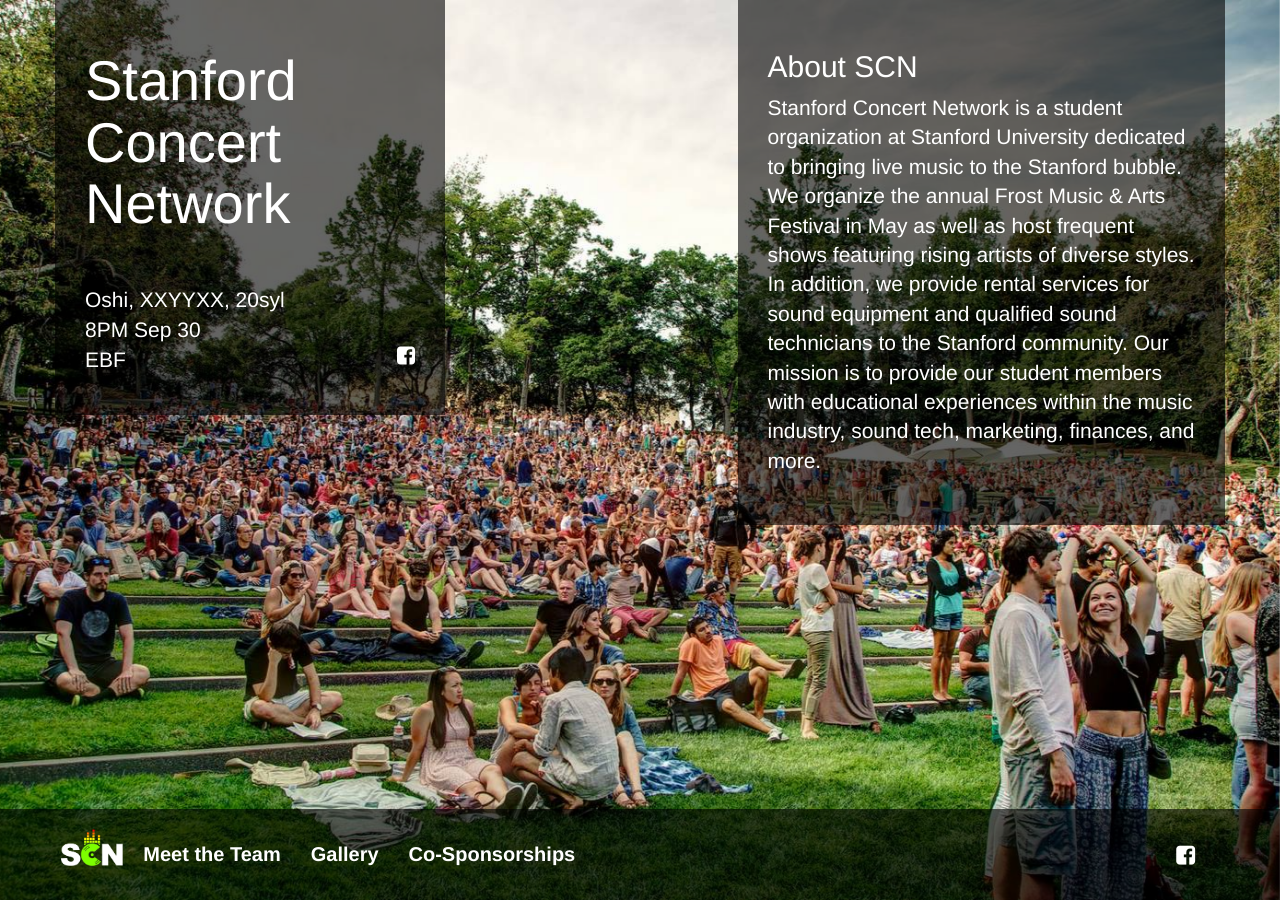
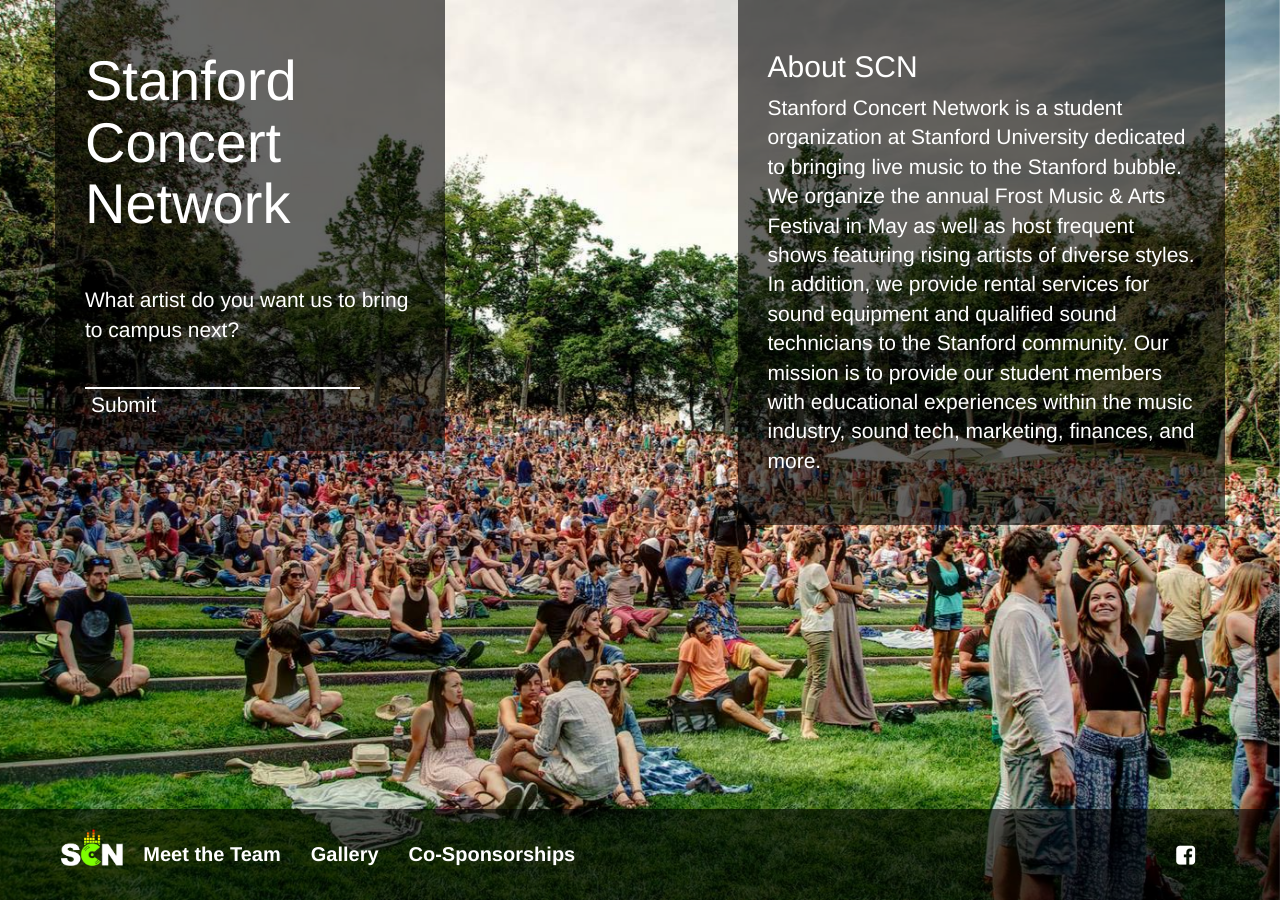
Before and after one commit to StanfordConcertNetwork/scn.stanford.edu, a Jekyll site: the page built from index.html, in a window 1280 px wide. Built offline with Jekyll 4.4.1, drawn with Linux system fonts in a browser that asks for light colours; nearby versions of some CDN libraries.

Commit message:
Add artist suggestion to home page

```diff
--- a/_layouts/default.html
+++ b/_layouts/default.html
@@ -17,6 +17,7 @@
 
     <script src="//cdnjs.cloudflare.com/ajax/libs/jquery/3.1.0/jquery.min.js"></script>
     <script src="//cdnjs.cloudflare.com/ajax/libs/twitter-bootstrap/3.3.7/js/bootstrap.min.js"></script>
+    <script src="/assets/js/main.js"></script>
 </head>
 
 <body>
--- a/assets/css/main.css
+++ b/assets/css/main.css
@@ -69,6 +69,24 @@
 
 .caption .col a {
     color: #fff;
+}
+
+#suggest-input {
+    background: none;
+    border: none;
+    border-bottom: 2px white solid;
+    font-size: 1.5em;
+}
+
+#suggest-btn {
+    background: none;
+    border: none;
+    font-size: 1.5em;
+}
+
+#suggest-input:focus,
+#suggest-btn:focus {
+    outline: none;
 }
 
 /* NAVBAR */
--- /dev/null
+++ b/assets/js/main.js
@@ -0,0 +1,15 @@
+$(document).ready(function (){
+    $("#suggest-btn").click(function (){
+        slack = 'https://hooks.slack.com/services/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';
+        payload = {
+            text: $("#suggest-input").val()
+        }
+
+        $.post(slack, {
+            payload: JSON.stringify(payload)
+        });
+
+        $("#suggest-input").val("");
+        $("#suggest-txt").html("Thank you!");
+    });
+});
--- a/index.html
+++ b/index.html
@@ -11,14 +11,17 @@
                 Network
             </h1>
             <br><br>
-            <a href="{{ site.event.link }}" target="blank">
+            <!--<a href="{{ site.event.link }}" target="blank">
                 <p>
                     {{ site.event.title }}<br>
                     {{ site.event.date }}<br>
                     {{ site.event.location }}
                     <i class="fa fa-facebook-square pull-right"></i>
                 </p>
-            </a>
+            </a>-->
+            <p id="suggest-txt">What artist do you want us to bring to campus next?</p>
+            <input type="text" id="suggest-input">
+            <button id="suggest-btn">Submit</button>
         </div>
         <div class="col-md-2 col-lg-3">&nbsp;</div>
         <div class="col col-md-5">
```
